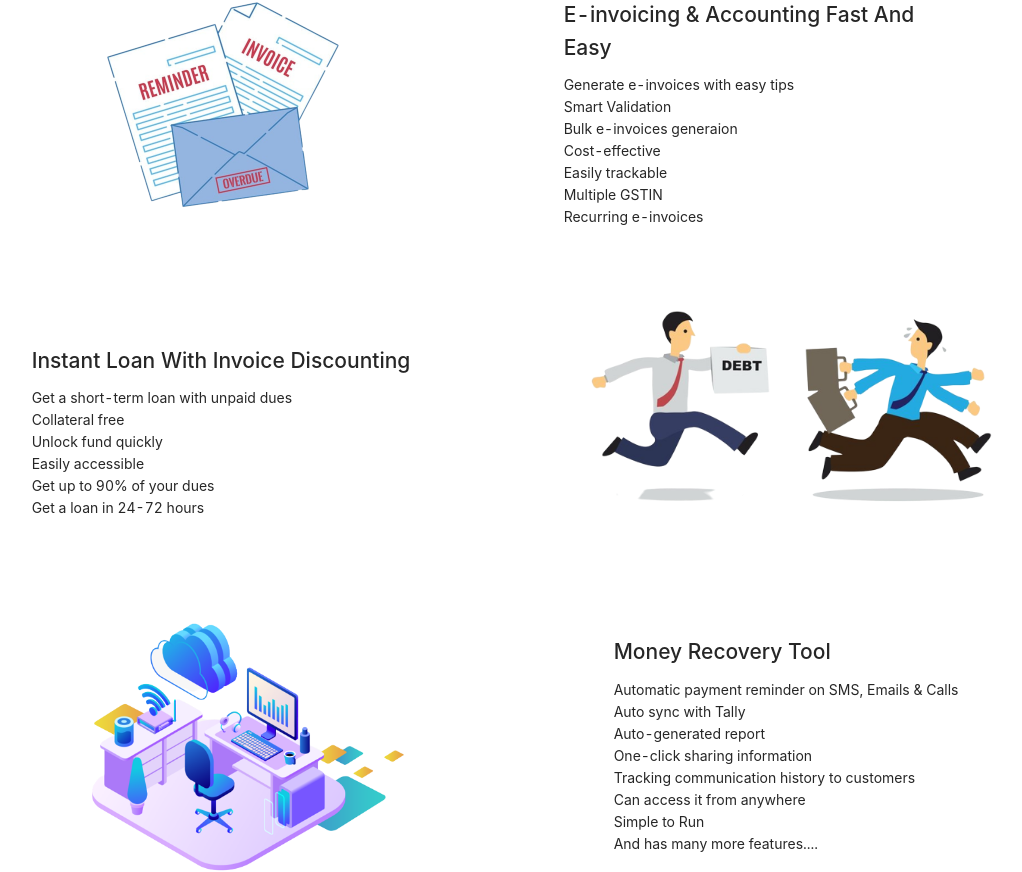
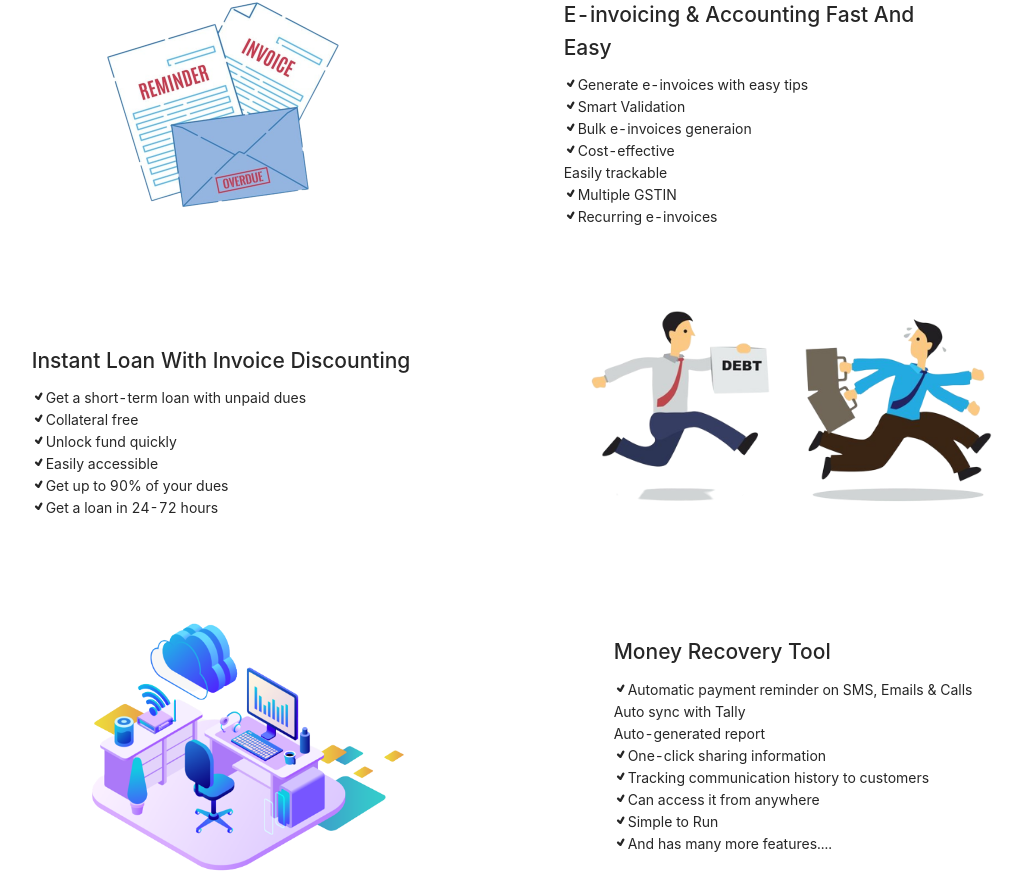
Before and after one commit to VKJ-Law-Offices/frontend, a React (Create React App) app: page / in a window 1280 px wide. Shown: the part 755-1627 px from the top of the page, without its empty margins (117-1139 px from the left). Built offline with nearby package versions, Linux system fonts and the light colour scheme.

Commit message:
tick mark added

```diff
--- a/src/components/Homepage/Homepage.jsx
+++ b/src/components/Homepage/Homepage.jsx
@@ -7,6 +7,8 @@ import { AiFillLinkedin } from 'react-icons/ai';
 import { GoVerified } from 'react-icons/go';
 import { GrCertificate } from 'react-icons/gr';
 import { TbFileCertificate } from 'react-icons/tb';
+import { TiTick } from 'react-icons/ti';
+
 
 
 import "./Homepage.css"
@@ -64,14 +66,14 @@ const Homepage = () => {
         <img src="/images/image2.png" style={{ width: "250px", marginTop: "45px" }} />
         <div style={{ width: "30%", marginTop: "75px" }}>
           <h2>E-invoicing & Accounting Fast And Easy</h2>
-          <p style={{ textAlign: "justify" }}> Generate e-invoices with easy tips <br />Smart Validation <br />Bulk e-invoices generaion <br />Cost-effective <br />Easily trackable <br />Multiple GSTIN <br />Recurring e-invoices</p>
+          <p style={{ textAlign: "justify" }}> <TiTick/>Generate e-invoices with easy tips <br /><TiTick/>Smart Validation <br /><TiTick/>Bulk e-invoices generaion <br /><TiTick/>Cost-effective <br />Easily trackable <br /><TiTick/>Multiple GSTIN <br /><TiTick/>Recurring e-invoices</p>
         </div>
       </div>
 
       <div style={{ display: "flex", justifyContent: "space-evenly", alignItems: "center" }}>
         <div style={{ width: "30%", marginTop: "75px" }}>
           <h2>Instant Loan With Invoice Discounting</h2>
-          <p style={{ textAlign: "justify" }}>Get a short-term loan with unpaid dues <br />Collateral free <br />Unlock fund quickly <br />Easily accessible <br />Get up to 90% of your dues <br />Get a loan in 24-72 hours</p>
+          <p style={{ textAlign: "justify" }}><TiTick/>Get a short-term loan with unpaid dues <br /><TiTick/>Collateral free <br /><TiTick/>Unlock fund quickly <br /><TiTick/>Easily accessible <br /><TiTick/>Get up to 90% of your dues <br /><TiTick/>Get a loan in 24-72 hours</p>
         </div>
         <img src="/images/image3.png" style={{ width: "450px" }} />
       </div>
@@ -80,7 +82,7 @@ const Homepage = () => {
         <img src="/images/image6.png" style={{ width: "400px", marginTop: "45px" }} />
         <div style={{ width: "30%", marginTop: "75px" }}>
           <h2>Money Recovery Tool</h2>
-          <p style={{ textAlign: "justify" }}>Automatic payment reminder on SMS, Emails & Calls <br />Auto sync with Tally <br />Auto-generated report <br />One-click sharing information <br />Tracking communication history to customers <br />Can access it from anywhere <br />Simple to Run <br />And has many more features....</p>
+          <p style={{ textAlign: "justify" }}><TiTick/>Automatic payment reminder on SMS, Emails & Calls <br />Auto sync with Tally <br />Auto-generated report <br /><TiTick/>One-click sharing information <br /><TiTick/>Tracking communication history to customers <br /><TiTick/>Can access it from anywhere <br /><TiTick/>Simple to Run <br /><TiTick/>And has many more features....</p>
         </div>
       </div>
 
```
